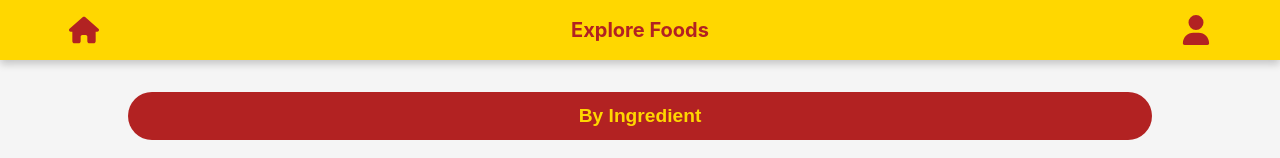
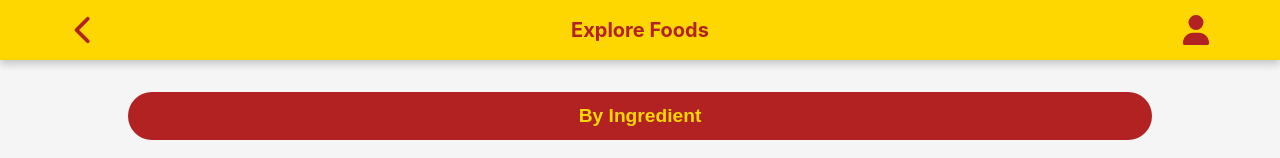
Before and after one commit to victorhsms/recipes-app, a React (Create React App) app: page /explore/foods in a window 1280 px wide. Shown: the top 158 px of the page. Built offline with nearby package versions, Linux system fonts and the light colour scheme.

Commit message:
changing icons

```diff
--- a/src/components/FavoriteBtn.js
+++ b/src/components/FavoriteBtn.js
@@ -1,11 +1,14 @@
 import PropTypes from 'prop-types';
 import React, { useState, useEffect } from 'react';
-import favoriteIcon from '../images/blackHeartIcon.svg';
-import notFavoriteIcon from '../images/whiteHeartIcon.svg';
+import { FontAwesomeIcon } from '@fortawesome/react-fontawesome';
+import { faHeart } from '@fortawesome/free-solid-svg-icons';
+import { faHeart as regularHearth } from '@fortawesome/free-regular-svg-icons';
+// import notFavoriteIcon from '../images/whiteHeartIcon.svg';
+// import favoriteIcon from '../images/blackHeartIcon.svg';
 
 function FavoriteBtn({ recipe, type }) {
   const [isFavorited, setIsFavorited] = useState(false);
-  const [dataTestId, setdataTestId] = useState('favorite-btn');
+  // const [dataTestId, setdataTestId] = useState('favorite-btn');
   const [isLoading, setIsLoading] = useState(true);
 
   const createItemObj = () => {
@@ -52,17 +55,9 @@ function FavoriteBtn({ recipe, type }) {
 
   const heartFavorited = () => {
     if (isFavorited) {
-      return (<img
-        src={ favoriteIcon }
-        data-testid={ dataTestId }
-        alt="ícone de favorito"
-      />);
+      return (<FontAwesomeIcon icon={ faHeart } />);
     }
-    return (<img
-      src={ notFavoriteIcon }
-      data-testid={ dataTestId }
-      alt="ícone de não favorito"
-    />);
+    return (<FontAwesomeIcon icon={ regularHearth } />);
   };
 
   const insertIntoFavorites = (newObj) => {
--- a/src/components/Header.js
+++ b/src/components/Header.js
@@ -38,7 +38,7 @@ function Header({ location, history }) {
         icon={ faMagnifyingGlass }
       />);
     }
-    return <Home />;
+    return <Home history={ history } />;
   };
 
   return (
--- a/src/components/Home.js
+++ b/src/components/Home.js
@@ -1,16 +1,23 @@
+import PropTypes from 'prop-types';
 import React from 'react';
 import { FontAwesomeIcon } from '@fortawesome/react-fontawesome';
 import {
-  faHouse,
+  faChevronLeft,
 } from '@fortawesome/free-solid-svg-icons';
-import { Link } from 'react-router-dom';
+// import { Link } from 'react-router-dom';
 
-function Home() {
+function Home({ history }) {
   return (
-    <Link to="/foods">
-      <FontAwesomeIcon icon={ faHouse } />
-    </Link>
+    <span onClick={ history.goBack } aria-hidden="true">
+      <FontAwesomeIcon icon={ faChevronLeft } />
+    </span>
   );
 }
 
+Home.propTypes = {
+  history: PropTypes.shape({
+    goBack: PropTypes.func,
+  }).isRequired,
+};
+
 export default Home;
--- a/src/components/ShareBtn.js
+++ b/src/components/ShareBtn.js
@@ -1,6 +1,7 @@
 import PropTypes from 'prop-types';
 import React, { useState } from 'react';
-import shareIcon from '../images/shareIcon.svg';
+import { FontAwesomeIcon } from '@fortawesome/react-fontawesome';
+import { faCopy } from '@fortawesome/free-solid-svg-icons';
 
 function ShareBtn({ type, id }) {
   const [isShared, setIsShared] = useState(false);
@@ -16,7 +17,8 @@ function ShareBtn({ type, id }) {
           setIsShared(true);
         } }
       >
-        <img src={ shareIcon } alt="icone para compartilhar" />
+        <FontAwesomeIcon icon={ faCopy } />
+
       </button>
 
       {isShared && <p>Link copied!</p>}
```
